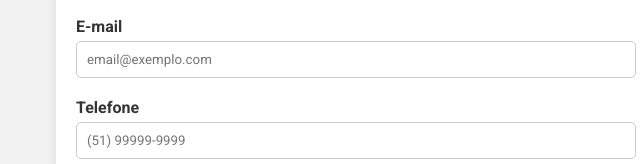
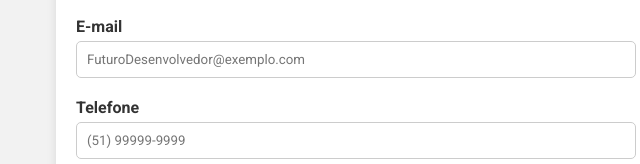
Before and after one commit to RodrigoBergenthal/Desenvolvedor-Full-Stack-Python---Plugins-jQuery, a plain HTML site: page index.html in a window 1280 px wide. Shown: the part 636-800 px from the top of the page, 284-924 px from the left. Drawn offline with nearby package versions, Linux system fonts and the light colour scheme.

Commit message:
Update index.html
algumas edições

```diff
--- a/index.html
+++ b/index.html
@@ -33,7 +33,7 @@
             </div>
             <div class="form-campo">
                 <label for="email">E-mail</label>
-                <input type="email" id="email" name="email" placeholder="email@exemplo.com" required>
+                <input type="email" id="email" name="email" placeholder="FuturoDesenvolvedor@exemplo.com" required>
             </div>
             <div class="form-campo">
                 <label for="telefone">Telefone</label>
```
